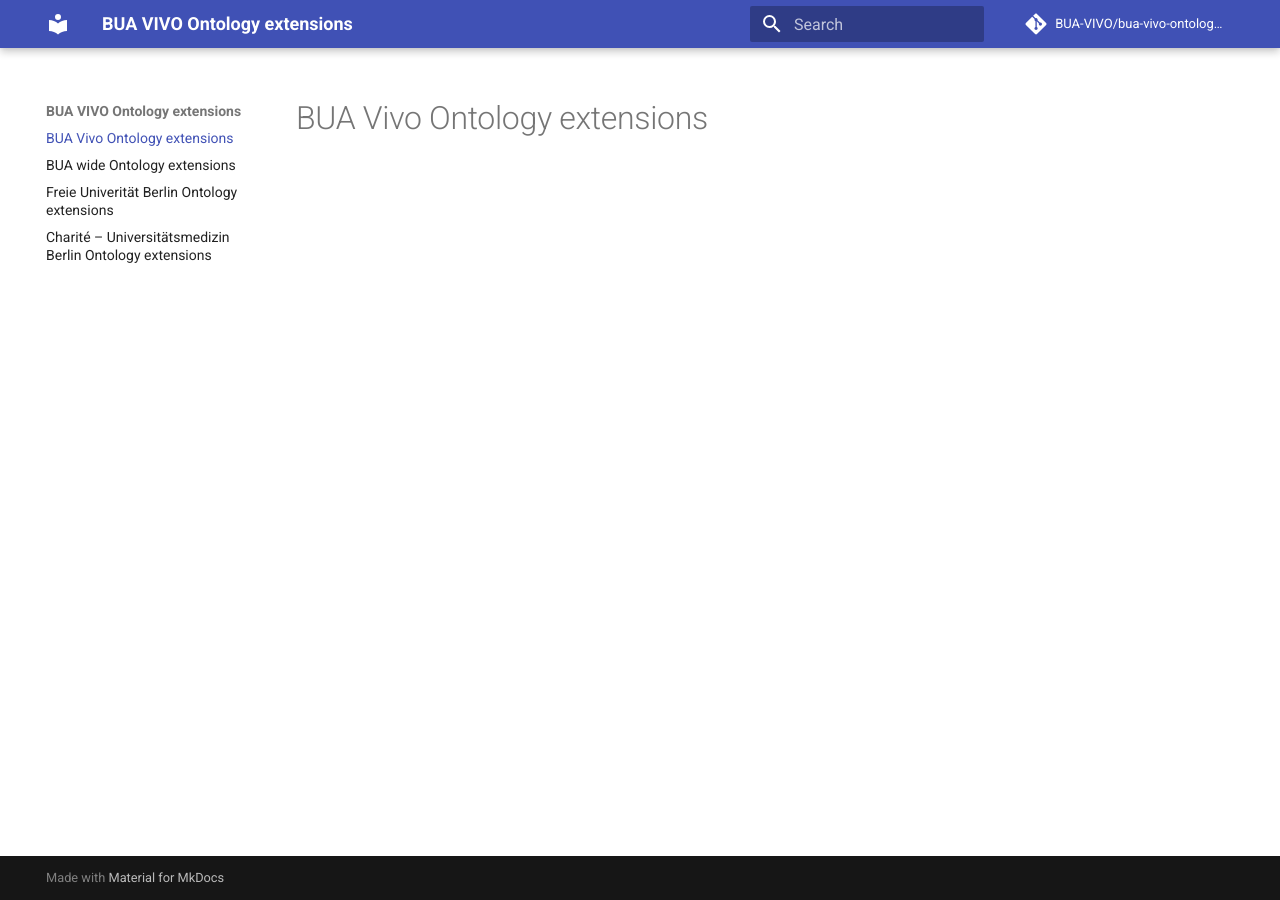
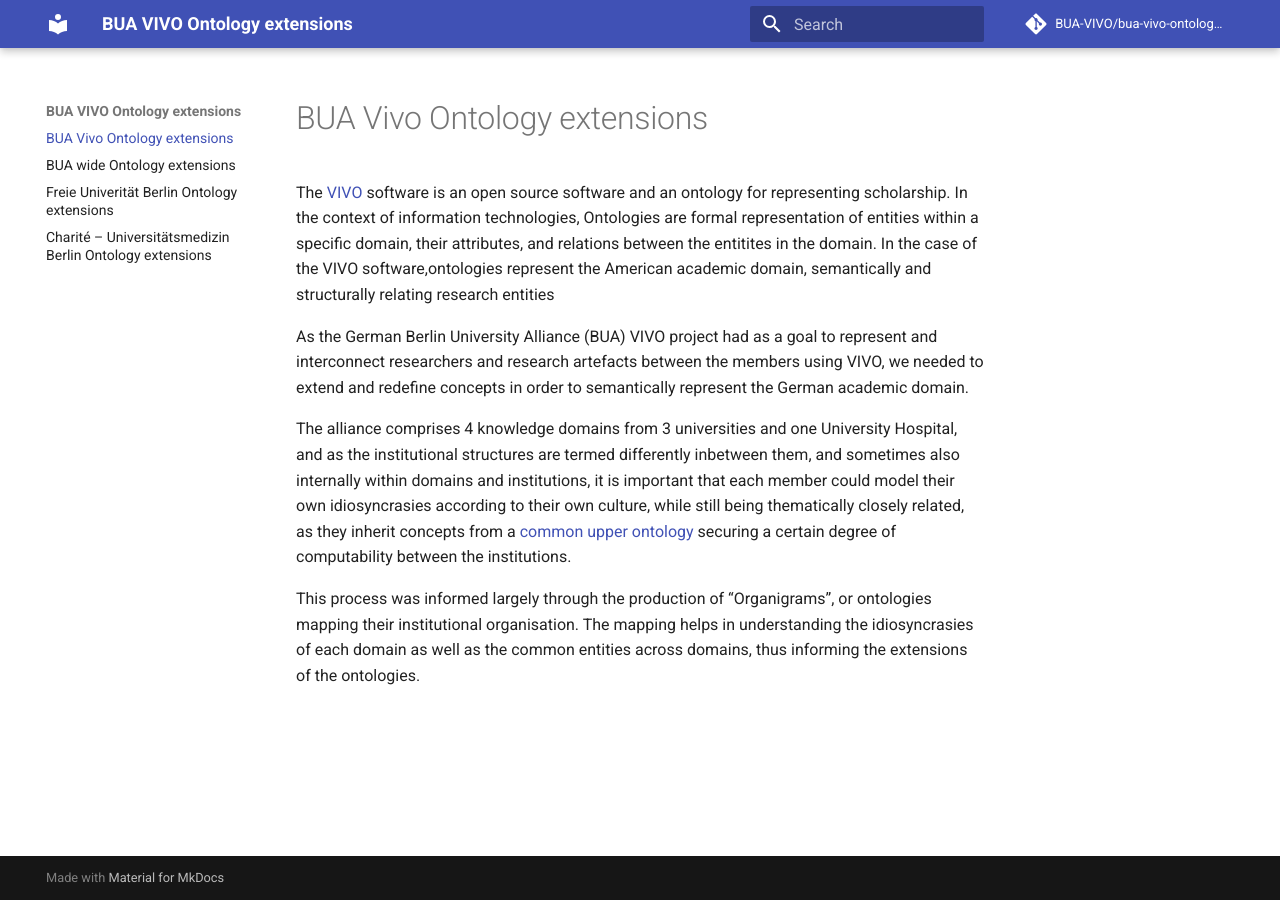
Before and after one commit to BUA-VIVO/bua-vivo-ontology-extensions, an MkDocs documentation site: the page built from docs/index.md, in a window 1280 px wide. Built offline with MkDocs 1.6.1 and Material for MkDocs 9.7.7, drawn with Linux system fonts in a browser that asks for light colours; comment, search, counter and statistics services are not loaded.

Commit message:
Updated index

```diff
--- a/docs/index.md
+++ b/docs/index.md
@@ -1 +1,9 @@
 # BUA Vivo Ontology extensions
+
+The [VIVO](https://github.com/vivo-project/VIVO) software is an open source software and an ontology for representing scholarship. In the context of information technologies, Ontologies are formal representation of entities within a specific domain, their attributes, and relations between the entitites in the domain. In the case of the VIVO software,ontologies represent the American academic domain, semantically and structurally relating research entities
+
+As the German Berlin University Alliance (BUA) VIVO project had as a goal to represent and interconnect researchers and research artefacts between the members using VIVO, we needed to extend and redefine concepts in order to semantically represent the German academic domain.
+
+The alliance comprises 4 knowledge domains from 3 universities and one University Hospital, and as the institutional structures are termed differently inbetween them, and sometimes also internally within domains and institutions, it is important that each member could model their own idiosyncrasies according to their own culture, while still being thematically closely related, as they inherit concepts from a [common upper ontology](https://bua-vivo.github.io/bua-upper-ontology/) securing a certain degree of computability between the institutions.
+
+This process was informed largely through the production of “Organigrams”, or  ontologies mapping their institutional organisation. The mapping helps in understanding the idiosyncrasies of each domain as well as the common entities across domains, thus informing the extensions of the ontologies.
```
